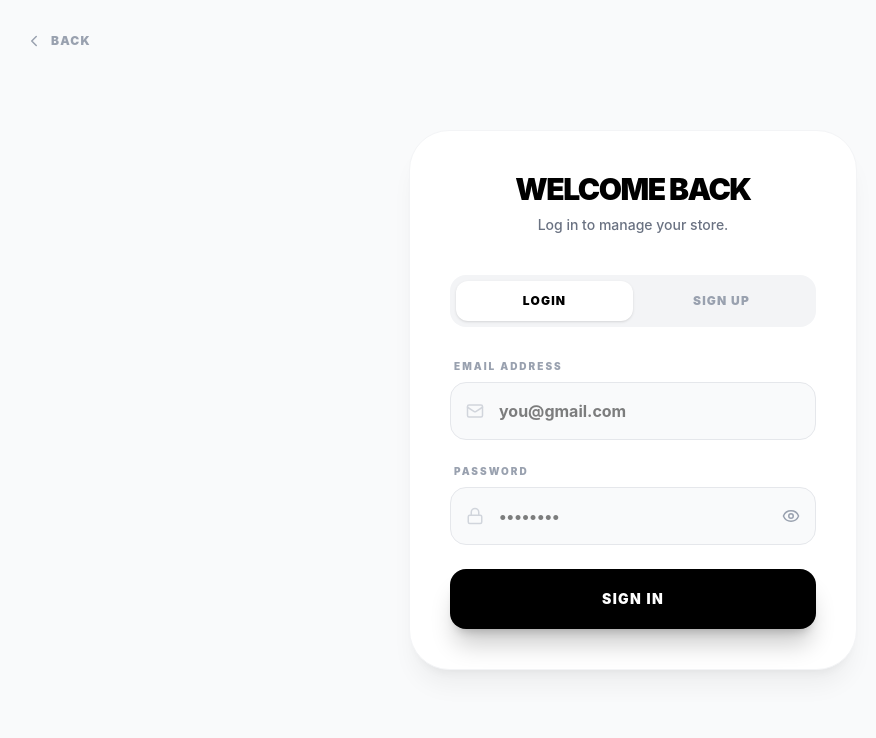
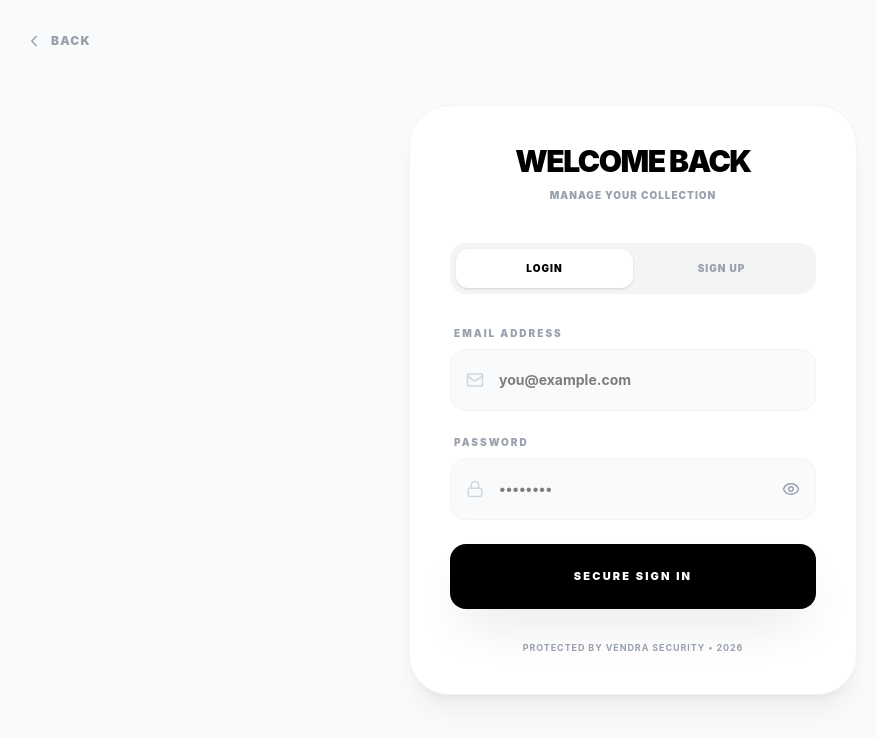
Before and after one commit to bolujolayemi-a11y/vendra_e-commerce, a Next.js app: page /login in a window 1280 px wide. Shown: the top 738 px of the page, without its empty margins (7-883 px from the left). Built offline with nearby package versions, Linux system fonts and the light colour scheme; no server answers.

Commit message:
feat: update

```diff
--- a/src/app/login/page.tsx
+++ b/src/app/login/page.tsx
@@ -1,11 +1,10 @@
 "use client";
-import { useState, useEffect, Suspense } from 'react'; // Added Suspense
+import { useState, useEffect, Suspense } from 'react';
 import { supabase } from '@/lib/supabase';
 import { useRouter, useSearchParams } from 'next/navigation';
 import { Mail, Lock, Loader2, ChevronLeft, Eye, EyeOff } from 'lucide-react';
 import Link from 'next/link';
 
-// 1. Move all the logic into a Content component
 function LoginContent() {
   const searchParams = useSearchParams();
   const mode = searchParams.get('mode') || 'login';
@@ -25,33 +24,54 @@ function LoginContent() {
     e.preventDefault();
     setLoading(true);
 
+    try {
       if (isLoginView) {
-      const { error } = await supabase.auth.signInWithPassword({ email, password });
-      if (error) {
-        alert(error.message);
+        // --- LOGIN LOGIC ---
+        const { data, error } = await supabase.auth.signInWithPassword({ email, password });
+
+        if (error) throw error;
+
+        if (data.user) {
+          // Check if this user already has a store created
+          const { data: store, error: storeError } = await supabase
+            .from('stores')
+            .select('id')
+            .eq('owner_id', data.user.id)
+            .maybeSingle(); // maybeSingle doesn't throw error if 0 rows found
+
+          if (!store) {
+            // No store found? Send them to onboarding to set up their brand
+            router.push('/onboarding');
           } else {
+            // Store exists? Send them to the management dashboard
             router.push('/dashboard');
           }
+        }
       } else {
+        // --- SIGN UP LOGIC ---
         const { error } = await supabase.auth.signUp({
           email,
           password,
           options: {
+            // Redirects to onboarding after they click the email verification link
             emailRedirectTo: `${window.location.origin}/onboarding`,
           }
         });
 
-      if (error) {
-        alert(error.message);
-      } else {
-        alert("Success! Check your email for the confirmation link.");
+        if (error) throw error;
+
+        alert("Success! We sent a confirmation link to your email. Click it to start your onboarding.");
       }
+    } catch (err: any) {
+      alert(err.message);
+    } finally {
+      setLoading(false);
     }
-    setLoading(false);
   };
 
   return (
     <div className="min-h-screen flex items-center justify-center bg-gray-50 px-6 relative">
+      {/* BACK NAVIGATION */}
       <Link
         href="/"
         className="absolute top-8 left-8 flex items-center gap-2 text-gray-400 hover:text-black transition font-black uppercase text-xs tracking-widest"
@@ -60,33 +80,36 @@ function LoginContent() {
       </Link>
 
       <div className="max-w-md w-full bg-white p-10 rounded-[2.5rem] shadow-xl shadow-black/5 border border-gray-100">
+        {/* HEADER */}
         <div className="text-center mb-10">
-          <h1 className="text-3xl font-black tracking-tighter uppercase text-black">
+          <h1 className="text-3xl font-black tracking-tighter uppercase text-black leading-none">
             {isLoginView ? "Welcome Back" : "Join Vendra"}
           </h1>
-          <p className="text-gray-500 text-sm mt-2 font-medium">
-            {isLoginView ? "Log in to manage your store." : "Start selling in minutes."}
+          <p className="text-gray-400 text-[10px] mt-3 font-black uppercase tracking-widest">
+            {isLoginView ? "Manage your collection" : "Create your boutique today"}
           </p>
         </div>
 
+        {/* TOGGLE SWITCH */}
         <div className="flex bg-gray-100 p-1.5 rounded-2xl mb-8">
             <button
                 type="button"
                 onClick={() => setIsLoginView(true)}
-                className={`flex-1 py-3 rounded-xl text-xs font-black uppercase tracking-widest transition-all ${isLoginView ? 'bg-white text-black shadow-sm' : 'text-gray-400 hover:text-gray-600'}`}
+                className={`flex-1 py-3 rounded-xl text-[10px] font-black uppercase tracking-widest transition-all ${isLoginView ? 'bg-white text-black shadow-sm' : 'text-gray-400 hover:text-gray-600'}`}
             >
                 Login
             </button>
             <button
                 type="button"
                 onClick={() => setIsLoginView(false)}
-                className={`flex-1 py-3 rounded-xl text-xs font-black uppercase tracking-widest transition-all ${!isLoginView ? 'bg-white text-black shadow-sm' : 'text-gray-400 hover:text-gray-600'}`}
+                className={`flex-1 py-3 rounded-xl text-[10px] font-black uppercase tracking-widest transition-all ${!isLoginView ? 'bg-white text-black shadow-sm' : 'text-gray-400 hover:text-gray-600'}`}
             >
                 Sign Up
             </button>
         </div>
 
         <form onSubmit={handleAuth} className="space-y-6">
+          {/* EMAIL INPUT */}
           <div>
             <label className="text-[10px] font-black uppercase tracking-[0.2em] text-gray-400 ml-1 mb-2 block">Email Address</label>
             <div className="relative">
@@ -94,13 +117,15 @@ function LoginContent() {
               <input
                 required
                 type="email"
-                placeholder="you@gmail.com"
-                className="w-full pl-12 p-4 bg-gray-50 border border-gray-200 rounded-2xl outline-none focus:ring-2 focus:ring-black transition font-bold"
+                placeholder="you@example.com"
+                className="w-full pl-12 p-5 bg-gray-50 border border-gray-100 rounded-2xl outline-none focus:ring-4 focus:ring-black/5 transition font-bold text-sm"
+                value={email}
                 onChange={(e) => setEmail(e.target.value)}
               />
             </div>
           </div>
 
+          {/* PASSWORD INPUT */}
           <div>
             <label className="text-[10px] font-black uppercase tracking-[0.2em] text-gray-400 ml-1 mb-2 block">Password</label>
             <div className="relative">
@@ -109,7 +134,8 @@ function LoginContent() {
                 required
                 type={showPassword ? "text" : "password"}
                 placeholder="••••••••"
-                className="w-full pl-12 pr-12 p-4 bg-gray-50 border border-gray-200 rounded-2xl outline-none focus:ring-2 focus:ring-black transition font-bold"
+                className="w-full pl-12 pr-12 p-5 bg-gray-50 border border-gray-100 rounded-2xl outline-none focus:ring-4 focus:ring-black/5 transition font-bold text-sm"
+                value={password}
                 onChange={(e) => setPassword(e.target.value)}
               />
               <button
@@ -122,26 +148,32 @@ function LoginContent() {
             </div>
           </div>
 
+          {/* SUBMIT BUTTON */}
           <button
             type="submit"
             disabled={loading}
-            className="w-full bg-black text-white py-5 rounded-2xl font-black uppercase tracking-widest text-sm hover:bg-gray-800 transition-all active:scale-95 flex items-center justify-center shadow-xl shadow-black/20"
+            className="w-full bg-black text-white py-6 rounded-2xl font-black uppercase tracking-[0.2em] text-[11px] hover:bg-gray-800 transition-all active:scale-95 flex items-center justify-center shadow-2xl shadow-black/10 disabled:bg-gray-200"
           >
-            {loading ? <Loader2 className="animate-spin" /> : (isLoginView ? "Sign In" : "Create Account")}
+            {loading ? <Loader2 className="animate-spin" size={20} /> : (isLoginView ? "Secure Sign In" : "Initialize Account")}
           </button>
         </form>
+
+        <div className="mt-8 text-center">
+            <p className="text-[9px] text-gray-400 font-bold uppercase tracking-widest">
+                Protected by Vendra Security &bull; 2026
+            </p>
+        </div>
       </div>
     </div>
   );
 }
 
-// 2. Wrap the whole thing in Suspense for the Build Worker
 export default function Login() {
   return (
     <Suspense fallback={
       <div className="min-h-screen flex flex-col items-center justify-center bg-white gap-4">
         <Loader2 className="animate-spin text-black" size={40} />
-        <p className="text-[10px] font-black uppercase tracking-widest text-gray-300">Securing Entry</p>
+        <p className="text-[10px] font-black uppercase tracking-widest text-gray-300">Syncing Vault</p>
       </div>
     }>
       <LoginContent />
```
Lines whose indentation alone changed are shown as unchanged.
